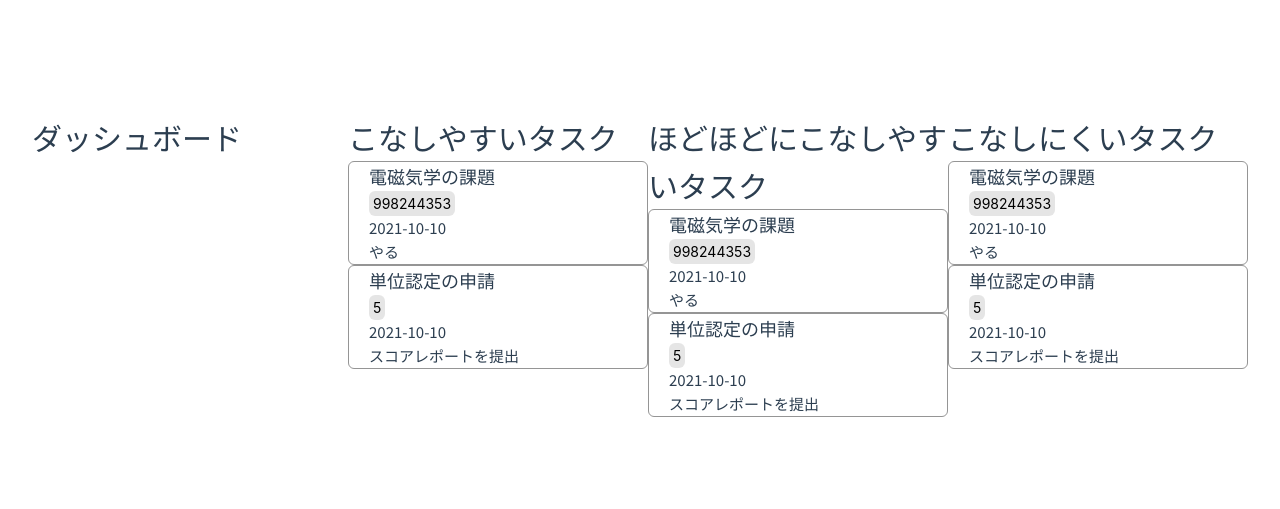
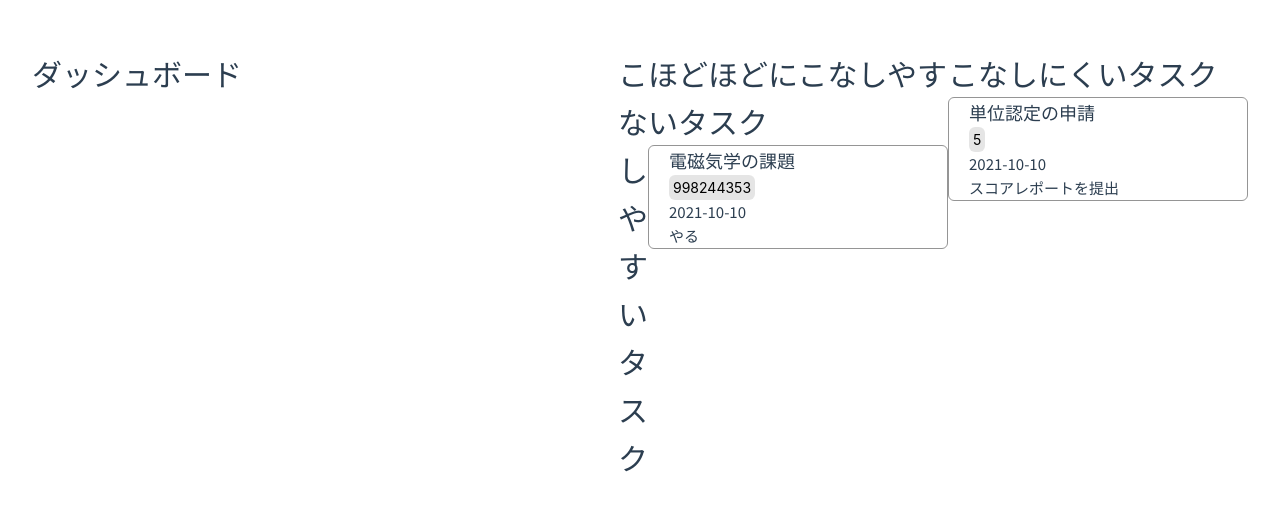
Before and after one commit to traP-jp/yaranai_frontend, a Vue app: page / in a window 1280 px wide. Shown: the part 135-644 px from the top of the page. Built offline with nearby package versions, Linux system fonts and the light colour scheme.

Commit message:
prpp足してdifficultyによる分類を実装

```diff
--- a/src/components/TaskList.vue
+++ b/src/components/TaskList.vue
@@ -4,13 +4,16 @@ import type { task } from '../apis/generated'
 const props = defineProps<{
   title: string
   taskList: task[]
+  filtersignal: number
 }>()
 </script>
 
 <template>
   <h1>{{ props.title }}</h1>
   <div v-for="item in props.taskList" :key="item.id">
-    <task-item :cont="item" />
+    <div v-if="item.difficulty===props.filtersignal">
+      <task-item :cont="item" />
+    </div>
   </div>
 </template>
 
--- a/src/pages/TaskDashboard.vue
+++ b/src/pages/TaskDashboard.vue
@@ -25,13 +25,13 @@ const taskLista: task[] = [
   <h1>ダッシュボード</h1>
   <div class="pageContainer">
     <div>
-      <task-list :title="'こなしやすいタスク'" :task-list="taskLista" />
+      <task-list :title="'こなしやすいタスク'" :task-list="taskLista" :filtersignal=1 />
     </div>
     <div>
-      <task-list :title="'ほどほどにこなしやすいタスク'" :task-list="taskLista" />
+      <task-list :title="'ほどほどにこなしやすいタスク'" :task-list="taskLista" :filtersignal=2 />
     </div>
     <div>
-      <task-list :title="'こなしにくいタスク'" :task-list="taskLista" />
+      <task-list :title="'こなしにくいタスク'" :task-list="taskLista" :filtersignal=3 />
     </div>
   </div>
 </template>
```
